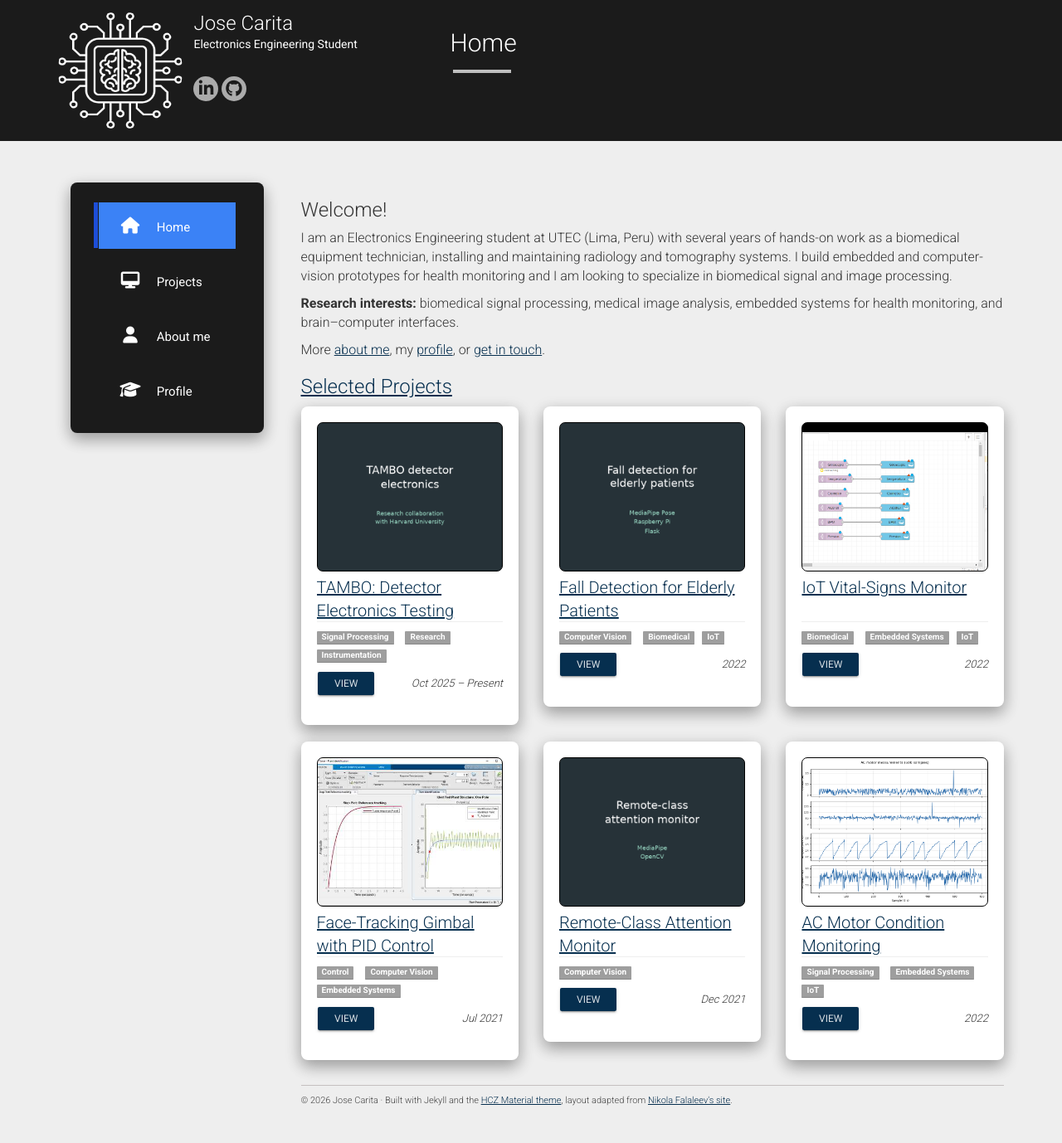
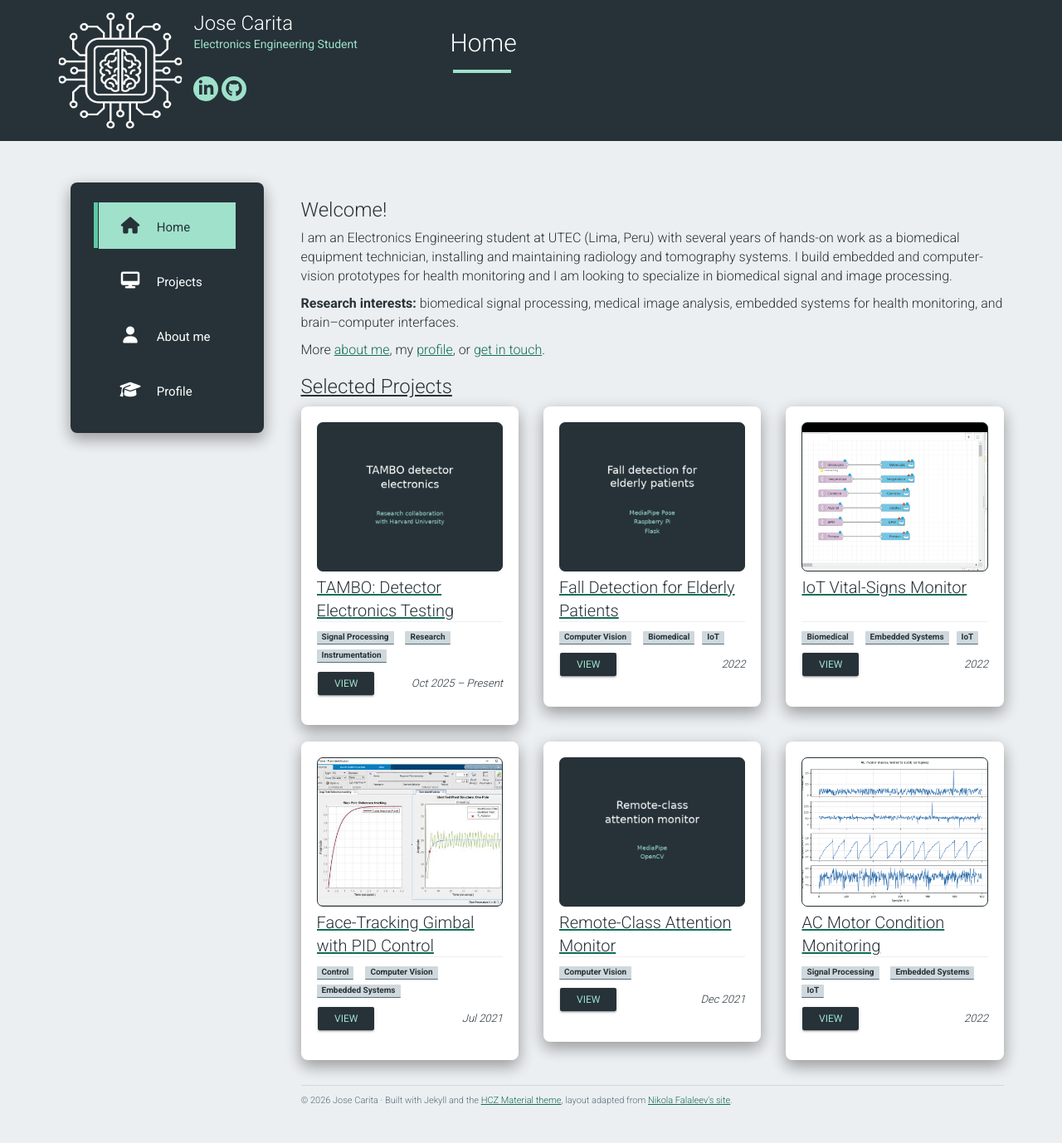
Before and after one commit to josecarita/josecarita.github.io, a Jekyll site: the page built from index.html, in a window 1280 px wide. Shown: the whole page at 83% size. Built offline with Jekyll 4.4.1, drawn with Linux system fonts in a browser that asks for light colours; nearby versions of some CDN libraries.

Commit message:
Apply slate and mint palette across the site, drop unused CSS
Co-Authored-By: Claude Opus 5.5 <noreply@anthropic.com>

```diff
--- a/static/css/main.css
+++ b/static/css/main.css
@@ -1,15 +1,64 @@
+/* Palette: slate + mint */
+:root {
+    --slate: #263238;
+    --slate-light: #37474f;
+    --slate-muted: #546e7a;
+    --mint: #9fe1cb;
+    --mint-strong: #5dcaa5;
+    --teal: #0f6e56;
+    --page: #eceff1;
+    --line: #cfd8dc;
+}
+
+body {
+    background-color: var(--page);
+    color: var(--slate);
+}
+
+a,
+a:focus {
+    color: var(--teal);
+}
+
+a:hover {
+    color: var(--mint-strong);
+}
+
 .main.outer {
     padding-top: 50px;
 }
 
-.header-panel.shadow-z-2 {
-    background-color: #1b1b1b;
-    padding: 15px 0 15px 0;
-    width: 100%;
+.full {
+    font-size: 16px;
 }
 
-.full {
-    font-size: 16px;
+.full h1,
+.full h2,
+.full h3,
+.full h4 {
+    color: var(--slate);
+}
+
+.full h3 a {
+    color: var(--slate);
+}
+
+.full ul,
+.full ol {
+    margin-left: 15px;
+}
+
+.full img {
+    display: block;
+    max-width: 100%;
+    height: auto;
+}
+
+/* Header */
+.header-panel.shadow-z-2 {
+    background-color: var(--slate);
+    padding: 15px 0;
+    width: 100%;
 }
 
 .logo-img {
@@ -17,18 +66,6 @@
     height: 140px;
     border-radius: 140px;
     margin: 0 auto;
-}
-
-.logo-turner {
-    font-size: 18px;
-    vertical-align: middle;
-    text-align: center;
-    margin-top: 10px;
-    letter-spacing: 2px;
-}
-
-.row-content {
-    vertical-align: top;
 }
 
 .row-picture {
@@ -43,86 +80,17 @@
     color: #fff;
 }
 
-p.info {
+.row-details h5 {
+    color: var(--mint);
+}
+
+p.info,
+p.info a {
     color: #fff;
 }
 
 p.info a {
-    color: #fff;
     text-decoration: underline;
-}
-
-.full ul,
-.full ol {
-    margin-left: 15px;
-}
-
-.full img {
-    display: block;
-    max-width: 100%;
-    height: auto;
-}
-
-.social-icons {
-    margin: 30px 0 0;
-}
-
-.icon {
-    background: rgba(255, 255, 255, 0.63);
-    border-radius: 100%;
-    text-align: center;
-    line-height: 20px;
-    font-size: 20px;
-    color: #1b1b1b;
-    padding: 5px;
-    width: 30px;
-    height: 30px;
-    display: inline-block;
-}
-
-.icon:hover {
-    color: rgba(255, 255, 255, 0.63);
-    background: #2563eb;
-}
-
-.menu ul li {
-    list-style: none;
-    margin: 5px 0;
-}
-
-.menu ul li a:hover,
-.menu ul li a:focus,
-li.current-menu-item>a {
-    background: #3b82f6;
-}
-
-li.current-menu-item:before {
-    content: "";
-    display: inline-block;
-    height: 55px;
-    width: 5px;
-    position: absolute;
-    left: 9px;
-    vertical-align: middle;
-    background: #1d4ed8;
-}
-
-.menu ul li a {
-    font-size: 15px;
-    font-weight: normal;
-    cursor: pointer;
-    display: block;
-    text-decoration: none;
-    padding: 0 0 0 10px;
-    color: #fff;
-}
-
-.home-subtitle {
-    font-size: 26px;
-    margin-bottom: 32px;
-    margin-top: 5px;
-    color: #bbc801;
-    font-weight: 300;
 }
 
 h2.blog-title-pro {
@@ -136,42 +104,79 @@ h2.blog-title-pro:after {
     height: 4px;
     margin-top: 16px;
     margin-left: 3px;
-    background: rgba(255, 255, 255, 0.72);
+    background: var(--mint);
 }
 
-span.tags {
-    margin: 0 2px;
-    cursor: pointer;
+.social-icons {
+    margin: 30px 0 0;
+}
+
+.icon {
+    background: var(--mint);
+    border-radius: 100%;
+    text-align: center;
+    line-height: 20px;
+    font-size: 20px;
+    color: var(--slate);
+    padding: 5px;
+    width: 30px;
+    height: 30px;
     display: inline-block;
 }
 
-.card .card-image .card-image-headline-custom {
-    position: absolute;
-    margin-bottom: 0;
-    bottom: 0px;
-    left: 0px;
-    width: 100%;
-    padding: 5px 0 12px;
-    color: #fff;
-    font-size: 2em;
-    background: -moz-linear-gradient(bottom, rgba(0, 0, 0, 0) 0%, rgba(0, 0, 0, 0.9) 83%, rgba(0, 0, 0) 100%);
-    background: -webkit-linear-gradient(bottom, rgba(0, 0, 0, 0) 0%, rgba(0, 0, 0, 0.9) 83%, rgba(0, 0, 0) 100%);
-    background: linear-gradient(to bottom, rgba(0, 0, 0, 0) 0%, rgba(0, 0, 0, 0.9) 83%, rgb(0, 0, 0) 100%);
-    filter: progid:DXImageTransform.Microsoft.gradient(startColorstr='#00000000', endColorstr='#a6000000', GradientType=0);
+.icon:hover,
+.icon:focus {
+    color: var(--slate);
+    background: #fff;
 }
 
-.card .card-footer a {
-    margin: 0 !important;
-    position: relative;
-    bottom: 25px;
-    width: auto;
+.navbar-toggle i {
+    color: var(--mint);
 }
 
-#filters {
-    margin: 0 0 25px 0;
+/* Side menu */
+.menu .well.well-primary {
+    background-color: var(--slate);
 }
 
-.list-separator li>a i {
+.menu ul li {
+    list-style: none;
+    margin: 5px 0;
+}
+
+.menu ul li a {
+    font-size: 15px;
+    font-weight: normal;
+    cursor: pointer;
+    display: block;
+    text-decoration: none;
+    padding: 0 0 0 10px;
+    color: #fff;
+}
+
+.menu ul li a:hover,
+.menu ul li a:focus {
+    background: var(--slate-light);
+    color: var(--mint);
+}
+
+.menu ul li.current-menu-item > a {
+    background: var(--mint);
+    color: var(--slate);
+}
+
+li.current-menu-item:before {
+    content: "";
+    display: inline-block;
+    height: 55px;
+    width: 5px;
+    position: absolute;
+    left: 9px;
+    vertical-align: middle;
+    background: var(--mint-strong);
+}
+
+.list-separator li > a i {
     width: 56px;
     height: 56px;
     text-align: center;
@@ -179,110 +184,34 @@ span.tags {
     font-size: 20px;
 }
 
-.error {
-    color: #EF7272 !important;
-    font-size: 12px !important;
+/* Buttons and tags */
+.btn.btn-info,
+.btn.btn-info.btn-raised {
+    background-color: var(--slate);
+    color: var(--mint);
 }
 
-#portfolio-filter {
-    margin-top: 50px;
+.btn.btn-info:hover,
+.btn.btn-info.btn-raised:hover {
+    background-color: var(--slate-light);
+    color: var(--mint);
 }
 
-.navbar-toggle i {
-    color: #BCCCBF;
+span.tags,
+.label.tag-filter {
+    margin: 0 2px;
+    cursor: pointer;
+    display: inline-block;
+    background-color: var(--line);
+    color: var(--slate);
 }
 
-.menu .list-group-item-heading,
-.menu .list-group-item-text {
-    color: #fff !important;
+.label.tag-filter.label-primary {
+    background-color: var(--slate);
+    color: var(--mint);
 }
 
-@media (max-width: 768px) {
-    #portfolio-filter {
-        margin-top: 0px;
-    }
-}
-
-footer {
-    border-top: 1px solid #C5C0C0;
-    width: 100%;
-    height: 10px;
-    margin-top: 10px;
-    margin-bottom: 3em;
-    padding-top: 10px;
-    color: #444444;
-    font-size: 11px;
-    bottom: 0;
-    padding-bottom: 10px;
-}
-
-.pager li.active a {
-    background: rgba(89, 148, 129, 0.3);
-}
-
-/** Search input **/
-.searchcontrol {
-    margin-top: 35px;
-    margin-bottom: 0;
-}
-
-.searchcontrol input[type=text] {
-    color: #fff;
-}
-
-.searchcontrol input[type=text]:focus {
-    outline: none;
-    border: none;
-    box-shadow: none;
-}
-
-/** Search result dropdown **/
-.search__results {
-    display: block;
-    background: #fff;
-    list-style: none;
-    padding: 0;
-    transition: 0.2s ease;
-    position: absolute;
-    width: 100%;
-    -webkit-box-shadow: 0 8px 17px 0 rgba(0, 0, 0, .2), 0 6px 20px 0 rgba(0, 0, 0, .19);
-    box-shadow: 0 8px 17px 0 rgba(0, 0, 0, .2), 0 6px 20px 0 rgba(0, 0, 0, .19);
-    border-radius: 2px;
-    border: 0;
-    z-index: 999;
-}
-
-.search__results.is-hidden {
-    opacity: 0;
-    transform: translateY(-1vh);
-    display: none;
-}
-
-.search__results>li {
-    border-top: 1px solid #f0f0f0;
-    padding: 10px 0;
-}
-
-.search__results>li>a {
-    padding: 10px;
-}
-
-.search__result-date {
-    font-size: 12px;
-    color: #BBB;
-    position: absolute;
-    right: 12px;
-}
-
-.center-image {
-    margin: 0 auto;
-    display: block;
-}
-.project-meta {
-    color: #757575;
-    margin-bottom: 15px;
-}
-
+/* Projects */
 .projects.row {
     display: flex;
     flex-wrap: wrap;
@@ -292,3 +221,19 @@ footer {
 .projects.row:after {
     display: none;
 }
+
+.project-meta {
+    color: var(--slate-muted);
+    margin-bottom: 15px;
+}
+
+/* Footer */
+footer {
+    border-top: 1px solid var(--line);
+    width: 100%;
+    margin-top: 10px;
+    margin-bottom: 3em;
+    padding: 10px 0;
+    color: var(--slate-muted);
+    font-size: 11px;
+}
--- a/static/css/post.css
+++ b/static/css/post.css
@@ -7,8 +7,13 @@ table {
 table,
 th,
 td {
-    border: 1px solid black;
+    border: 1px solid var(--line);
     border-collapse: collapse;
+}
+
+th {
+    background-color: var(--slate);
+    color: var(--mint);
 }
 
 th,
--- a/static/css/projects.scss
+++ b/static/css/projects.scss
@@ -68,12 +68,12 @@ $text_size: 13px;
         height: 180px;
         display: block;
         @include bg(cover);
-        border: 1px solid rgb(0, 0, 0);
+        border: 1px solid var(--slate);
         border-radius: 7px;
     }
 
     span.tags {
-        @include borderbtm(#888);
+        @include borderbtm(var(--slate-muted));
         @include margins(0 5px);
         font-size: ($heading_size / 2);
 
```
